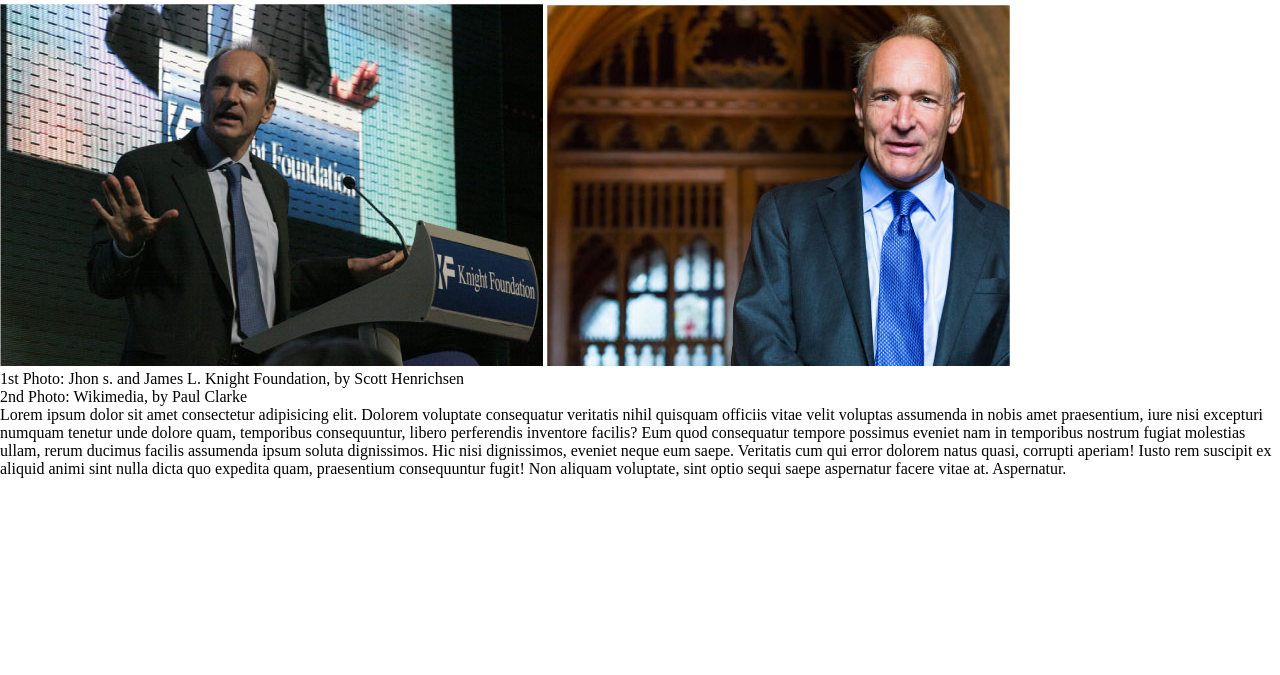
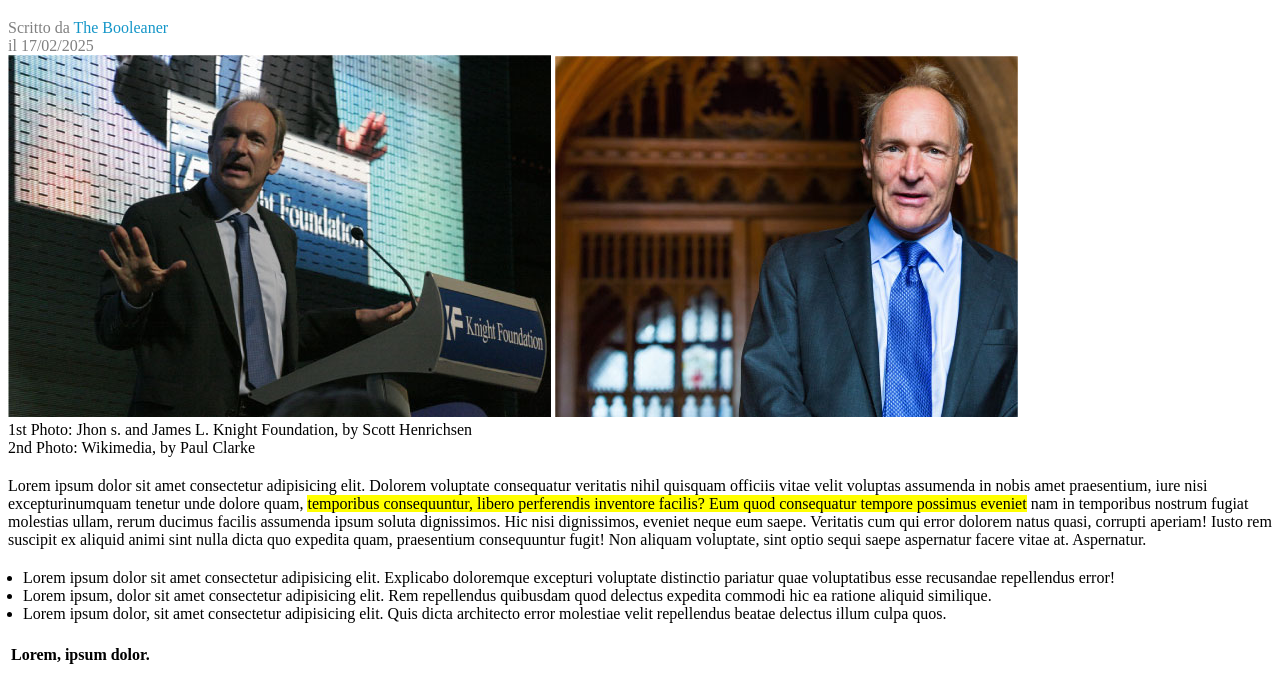
Before and after one commit to FadiAlashqar/html-css-booleaner, a plain HTML site: page index.html in a window 1280 px wide. Shown: the part 210-885 px from the top of the page. Before the commit the page ends 800 px from the top, so only its background shows below. Drawn offline with Linux system fonts and the light colour scheme.

Commit message:
[UPD] Third stage

```diff
--- a/CSS/style.css
+++ b/CSS/style.css
@@ -1,8 +1,4 @@
-*{
-    padding: 0;
-    margin: 0;
-    box-sizing: border-box;
-}
+
 header{
     background-image: url(../img/pattern.png);
     background-color: rgb(0, 150, 255);
@@ -23,3 +19,15 @@ main{
 id{
     color: rgb(20, 150, 200);
 }
+p{
+    margin-top: 20px;
+    margin-bottom: 20px;
+}
+.evidenziatore{
+    background-color: yellow;
+}
+ul{
+    margin-left: -25px;
+    margin-top: 20px;
+    margin-bottom: 20px;
+}
--- a/index.html
+++ b/index.html
@@ -28,8 +28,23 @@
                 <br>2nd Photo: Wikimedia, by Paul Clarke
             </div>
                 <p>
-                    Lorem ipsum dolor sit amet consectetur adipisicing elit. Dolorem voluptate consequatur veritatis nihil quisquam officiis vitae velit voluptas assumenda in nobis amet praesentium, iure nisi excepturi numquam tenetur unde dolore quam, temporibus consequuntur, libero perferendis inventore facilis? Eum quod consequatur tempore possimus eveniet nam in temporibus nostrum fugiat molestias ullam, rerum ducimus facilis assumenda ipsum soluta dignissimos. Hic nisi dignissimos, eveniet neque eum saepe. Veritatis cum qui error dolorem natus quasi, corrupti aperiam! Iusto rem suscipit ex aliquid animi sint nulla dicta quo expedita quam, praesentium consequuntur fugit! Non aliquam voluptate, sint optio sequi saepe aspernatur facere vitae at. Aspernatur.
+                    Lorem ipsum dolor sit amet consectetur adipisicing elit. Dolorem voluptate consequatur veritatis nihil quisquam officiis vitae velit voluptas assumenda in nobis amet praesentium, iure nisi excepturinumquam tenetur unde dolore quam, <span class="evidenziatore">temporibus consequuntur, libero perferendis inventore facilis? Eum quod consequatur tempore possimus eveniet</span> nam in temporibus nostrum fugiat molestias ullam, rerum ducimus facilis assumenda ipsum soluta dignissimos. Hic nisi dignissimos, eveniet neque eum saepe. Veritatis cum qui error dolorem natus quasi, corrupti aperiam! Iusto rem suscipit ex aliquid animi sint nulla dicta quo expedita quam, praesentium consequuntur fugit! Non aliquam voluptate, sint optio sequi saepe aspernatur facere vitae at. Aspernatur.
                 </p>
+<div>
+        <ul>
+            <li>Lorem ipsum dolor sit amet consectetur adipisicing elit. Explicabo doloremque excepturi voluptate distinctio pariatur quae voluptatibus esse recusandae repellendus error!</li>
+             <li>Lorem ipsum, dolor sit amet consectetur adipisicing elit. Rem repellendus quibusdam quod delectus expedita commodi hic ea ratione aliquid similique.</li>
+            <li>Lorem ipsum dolor, sit amet consectetur adipisicing elit. Quis dicta architecto error molestiae velit repellendus beatae delectus illum culpa quos.</li>
+        </ul>
+</div>
+<div>
+    <table>
+        <thead>
+            <th colspan="2">Lorem, ipsum dolor.</th>
+
+        </thead>
+    </table>
+</div>
 </main>
 </body>
 </html>
```
